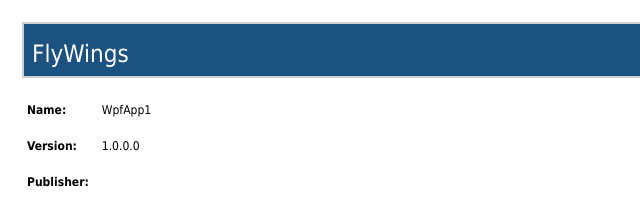
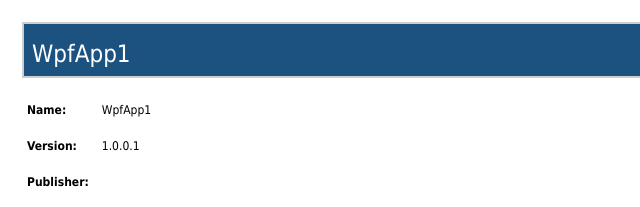
Before and after one commit to Soumil-Tewari/FlyWings, a plain HTML site: page Publish.html in a window 1280 px wide. Shown: the top 207 px of the page, 0-640 px from the left. Drawn offline with Linux system fonts and the light colour scheme.

Commit message:
New Update

```diff
--- a/Publish.html
+++ b/Publish.html
@@ -51,7 +51,7 @@ FONT.key {font-weight: bold; color: darkgreen}
     <TABLE WIDTH="100%" CELLPADDING="0" CELLSPACING="2" BORDER="0">
 
 <!-- Begin Banner -->
-<TR><TD><TABLE CELLPADDING="2" CELLSPACING="0" BORDER="0" BGCOLOR="#cecece" WIDTH="100%"><TR><TD><TABLE BGCOLOR="#1c5280" WIDTH="100%" CELLPADDING="0" CELLSPACING="0" BORDER="0"><TR><TD CLASS="Banner" /></TR><TR><TD CLASS="Banner"><SPAN CLASS="BannerTextCompany" /></TD></TR><TR><TD CLASS="Banner"><SPAN CLASS="BannerTextApplication">FlyWings</SPAN></TD></TR><TR><TD CLASS="Banner" ALIGN="RIGHT" /></TR></TABLE></TD></TR></TABLE></TD></TR>
+<TR><TD><TABLE CELLPADDING="2" CELLSPACING="0" BORDER="0" BGCOLOR="#cecece" WIDTH="100%"><TR><TD><TABLE BGCOLOR="#1c5280" WIDTH="100%" CELLPADDING="0" CELLSPACING="0" BORDER="0"><TR><TD CLASS="Banner" /></TR><TR><TD CLASS="Banner"><SPAN CLASS="BannerTextCompany" /></TD></TR><TR><TD CLASS="Banner"><SPAN CLASS="BannerTextApplication">WpfApp1</SPAN></TD></TR><TR><TD CLASS="Banner" ALIGN="RIGHT" /></TR></TABLE></TD></TR></TABLE></TD></TR>
 <!-- End Banner -->
 
 
@@ -59,7 +59,7 @@ FONT.key {font-weight: bold; color: darkgreen}
 <TR><TD ALIGN="LEFT"><TABLE CELLPADDING="2" CELLSPACING="0" BORDER="0" WIDTH="540"><TR><TD WIDTH="496">
 
 <!-- Begin AppInfo -->
-<TABLE><TR><TD COLSPAN="3">&nbsp;</TD></TR><TR><TD><B>Name:</B></TD><TD WIDTH="5"><SPACER TYPE="block" WIDTH="10" /></TD><TD>WpfApp1</TD></TR><TR><TD COLSPAN="3">&nbsp;</TD></TR><TR><TD><B>Version:</B></TD><TD WIDTH="5"><SPACER TYPE="block" WIDTH="10" /></TD><TD>1.0.0.0</TD></TR><TR><TD COLSPAN="3">&nbsp;</TD></TR><TR><TD><B>Publisher:</B></TD><TD WIDTH="5"><SPACER TYPE="block" WIDTH="10" /></TD><TD /></TR><tr><td colspan="3">&nbsp;</td></tr></TABLE>
+<TABLE><TR><TD COLSPAN="3">&nbsp;</TD></TR><TR><TD><B>Name:</B></TD><TD WIDTH="5"><SPACER TYPE="block" WIDTH="10" /></TD><TD>WpfApp1</TD></TR><TR><TD COLSPAN="3">&nbsp;</TD></TR><TR><TD><B>Version:</B></TD><TD WIDTH="5"><SPACER TYPE="block" WIDTH="10" /></TD><TD>1.0.0.1</TD></TR><TR><TD COLSPAN="3">&nbsp;</TD></TR><TR><TD><B>Publisher:</B></TD><TD WIDTH="5"><SPACER TYPE="block" WIDTH="10" /></TD><TD /></TR><tr><td colspan="3">&nbsp;</td></tr></TABLE>
 <!-- End AppInfo -->
 
 
```
Also changed, not shown: 6 other files.
